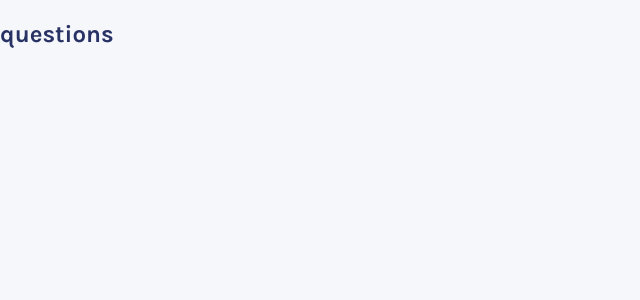
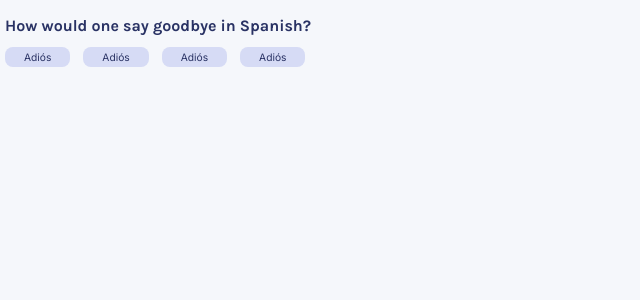
Before and after one commit to mhdshafi294/quizzicalTrivia, a React (Vite) app: page / in a window 1280 px wide. Both pictures are taken after a click on the button "Start quiz". Shown: the top 300 px of the page, without its empty margins (0-640 px from the left). Built offline with nearby package versions, Linux system fonts and the light colour scheme.

Commit message:
add questions & choices

```diff
--- a/src/App.jsx
+++ b/src/App.jsx
@@ -2,6 +2,7 @@ import { useState } from 'react'
 import reactLogo from './assets/react.svg'
 import viteLogo from '/vite.svg'
 import Start from './components/Start'
+import Question from './components/Question'
 import './App.css'
 
 function App() {
@@ -16,7 +17,7 @@ function App() {
       {
         !started ?
         <Start startQuiz={startQuiz}/> :
-        <h2>questions</h2>
+        <Question/>
       }
     </div>
   )
--- /dev/null
+++ b/src/components/Choice.css
@@ -0,0 +1,13 @@
+.choice{
+    background: #D6DBF5;
+    border-radius: 8px;
+    padding: 4px 19px;
+    display: inline-block;
+    font-family: 'Inter';
+    font-style: normal;
+    font-weight: 500;
+    font-size: 10.24px;
+    line-height: 12px;
+    text-align: center;
+    color: #293264;
+}
--- /dev/null
+++ b/src/components/Choice.jsx
@@ -0,0 +1,14 @@
+import React from 'react'
+import './Choice.css'
+
+
+function Choice(props) {
+
+  return (
+    <div className="choice">
+        Adiós
+    </div>
+  )
+}
+
+export default Choice
--- /dev/null
+++ b/src/components/Question.css
@@ -0,0 +1,19 @@
+.question{
+    margin: 12px 5px;
+}
+
+.question p{
+    font-family: 'Karla';
+    font-style: normal;
+    font-weight: 700;
+    font-size: 16px;
+    line-height: 19px;
+    color: #293264;
+    margin-bottom: 12px;
+}
+
+.question .choices{
+    display: flex;
+    align-items: flex-end;
+    gap: 13px;
+}
--- /dev/null
+++ b/src/components/Question.jsx
@@ -0,0 +1,21 @@
+import React from 'react'
+import Choice from './Choice'
+import './Question.css'
+
+
+function Question(props) {
+
+  return (
+    <div className="question">
+      <p>How would one say goodbye in Spanish?</p>
+      <div className="choices">
+        <Choice/>
+        <Choice/>
+        <Choice/>
+        <Choice/>
+      </div>
+    </div>
+  )
+}
+
+export default Question
```
Also changed, not shown: src/components/Questions.jsx (+15 -0 lines).
